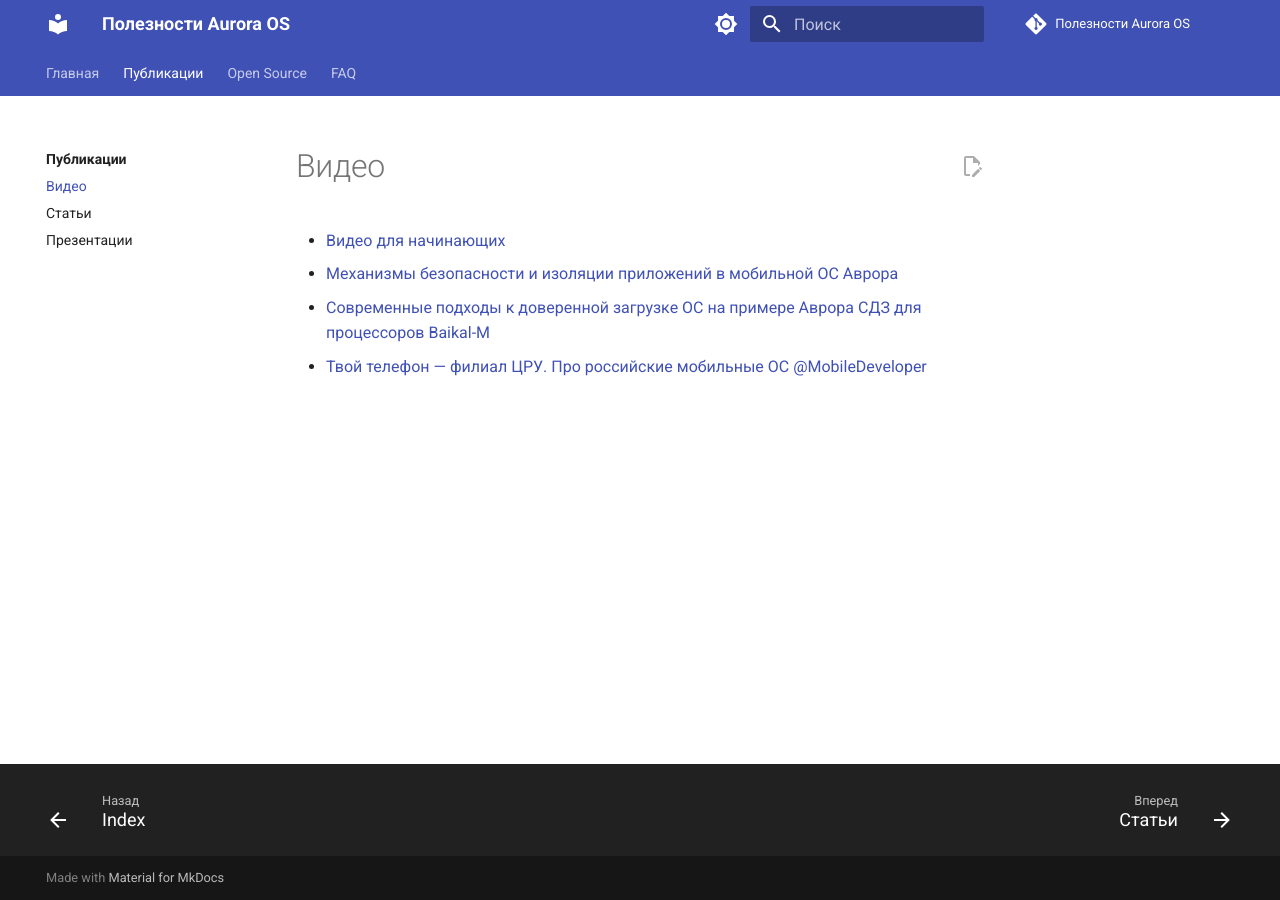
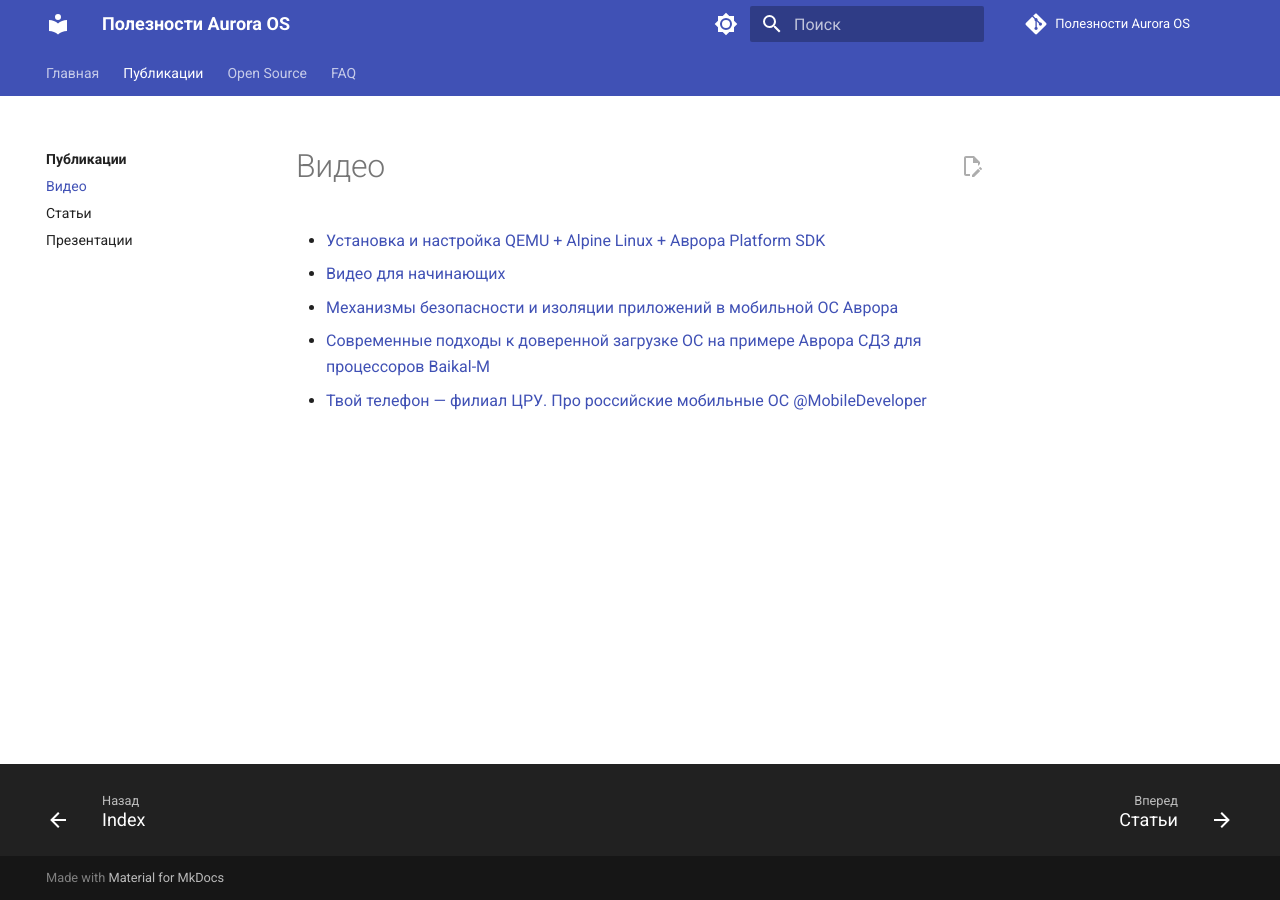
Before and after one commit to keygenqt/awesome-aurora, an MkDocs documentation site: the page built from docs/publications/video.md, in a window 1280 px wide. Built offline with MkDocs 1.6.1 and Material for MkDocs 9.7.7, drawn with Linux system fonts in a browser that asks for light colours; comment, search, counter and statistics services are not loaded.

Commit message:
Update 10.05.23

```diff
--- a/docs/publications/video.md
+++ b/docs/publications/video.md
@@ -1,6 +1,7 @@
 Видео
 ===================
 
+* [Установка и настройка QEMU + Alpine Linux + Аврора Platform SDK](https://youtu.be/tEoVFhmMeTQ)
 * [Видео для начинающих](https://youtu.be/_FQwibip0D0)
 * [Механизмы безопасности и изоляции приложений в мобильной ОС Аврора](https://youtu.be/IZNjxJoBg-c?t=17214)
 * [Современные подходы к доверенной загрузке ОС на примере Аврора СДЗ для процессоров Baikal-M](https://youtu.be/IZNjxJoBg-c?t=18611)
```
